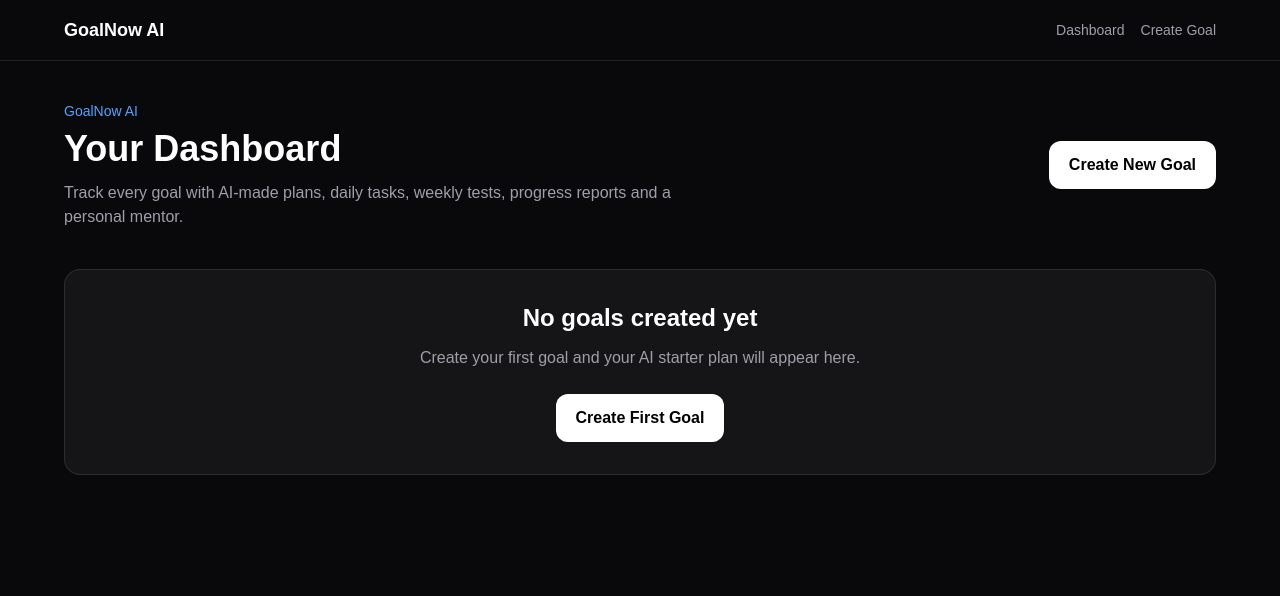
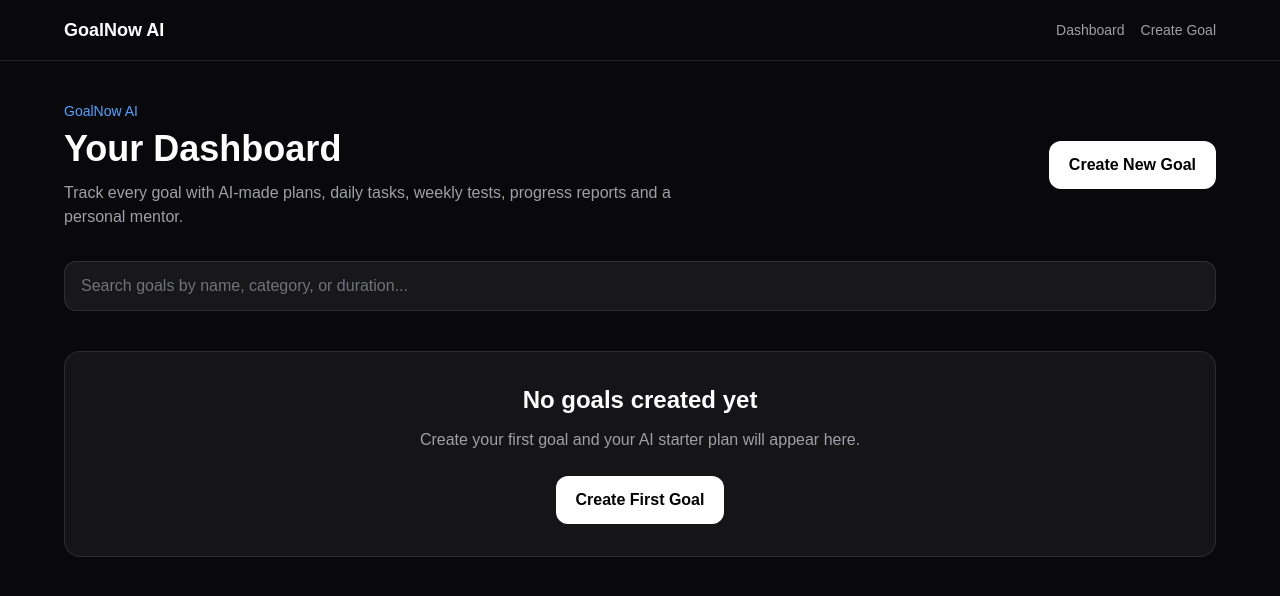
Before and after one commit to shubhamdey665-coder/GoalNow-AI, a Next.js app: page /dashboard in a window 1280 px wide. Shown: the top 596 px of the page. Built offline with nearby package versions, Linux system fonts and the light colour scheme.

Commit message:
added dashboard goal search

```diff
--- a/src/app/dashboard/page.tsx
+++ b/src/app/dashboard/page.tsx
@@ -19,12 +19,22 @@ type Goal = {
 
 export default function DashboardPage() {
   const [goals, setGoals] = useState<Goal[]>([]);
+  const [searchTerm, setSearchTerm] = useState("");
 
   useEffect(() => {
     const savedGoals = localStorage.getItem("goalnow-goals");
     const parsedGoals = savedGoals ? JSON.parse(savedGoals) : [];
     setGoals(parsedGoals);
   }, []);
+  const filteredGoals = goals.filter((goal) => {
+  const searchText = searchTerm.toLowerCase();
+
+  return (
+    goal.name.toLowerCase().includes(searchText) ||
+    goal.category.toLowerCase().includes(searchText) ||
+    goal.duration.toLowerCase().includes(searchText)
+  );
+});
 
   return (
     <>
@@ -48,6 +58,15 @@ export default function DashboardPage() {
             Create New Goal
           </Link>
         </div>
+          <div className="mt-8">
+            <input
+              type="text"
+              value={searchTerm}
+              onChange={(event) => setSearchTerm(event.target.value)}
+              placeholder="Search goals by name, category, or duration..."
+              className="w-full rounded-xl border border-white/10 bg-zinc-900 px-4 py-3 text-white outline-none placeholder:text-zinc-500 focus:border-blue-400"
+            />
+          </div>
 
         {goals.length === 0 ? (
           <div className="mt-10 rounded-2xl border border-white/10 bg-white/5 p-8 text-center">
@@ -63,9 +82,16 @@ export default function DashboardPage() {
               Create First Goal
             </Link>
           </div>
+        ) : filteredGoals.length === 0 ? (
+          <div className="mt-10 rounded-2xl border border-white/10 bg-white/5 p-8 text-center">
+            <h2 className="text-2xl font-bold">No matching goals found</h2>
+            <p className="mt-3 text-zinc-400">
+              Try searching with another goal name, category, or duration.
+            </p>
+          </div>
         ) : (
-          <section className="mt-10 grid gap-6 md:grid-cols-3">
-            {goals.map((goal) => {
+        <section className="mt-10 grid gap-6 md:grid-cols-3">
+            {filteredGoals.map((goal) => {
               const progress =
                 goal.plan.length === 0
                   ? 0
```
